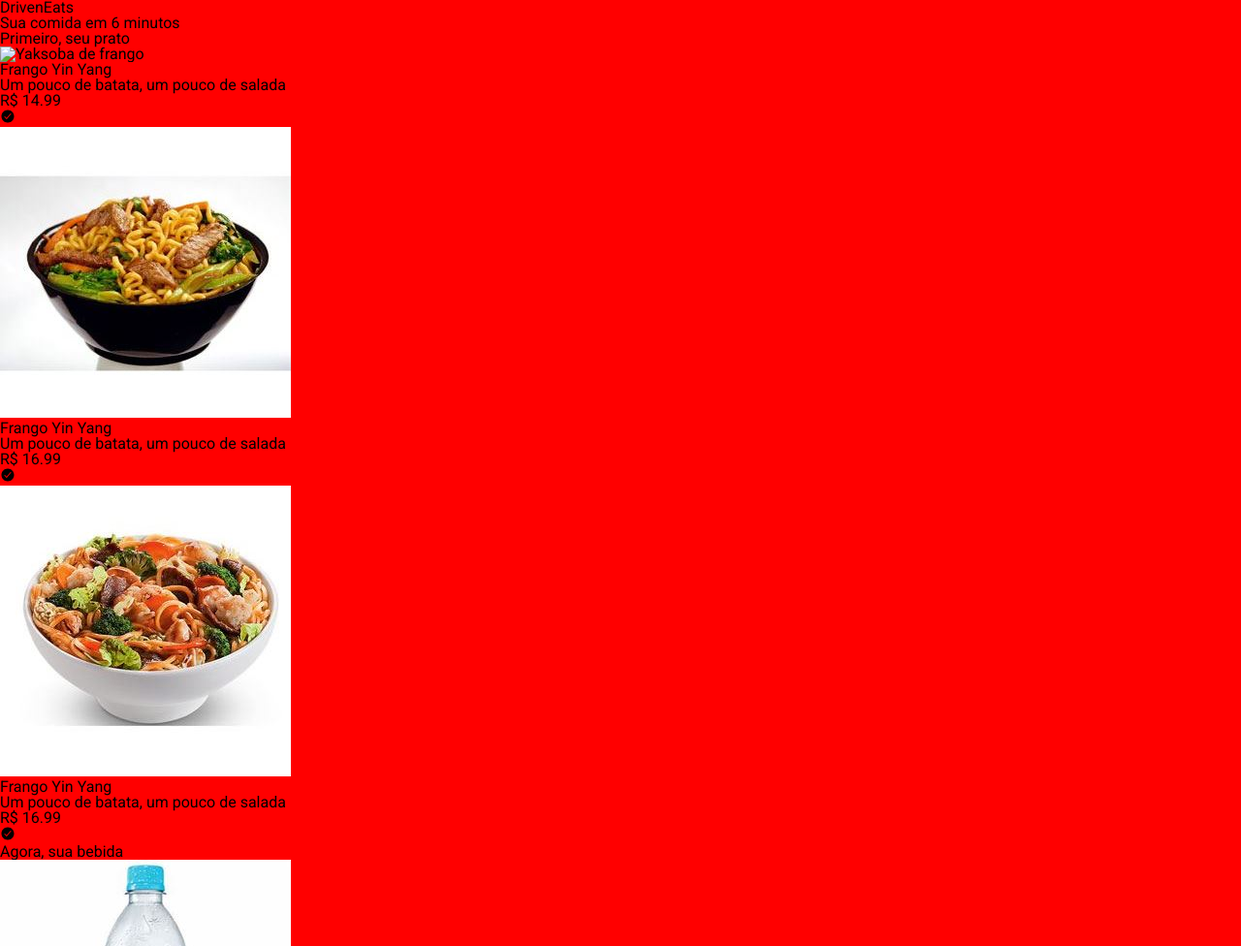
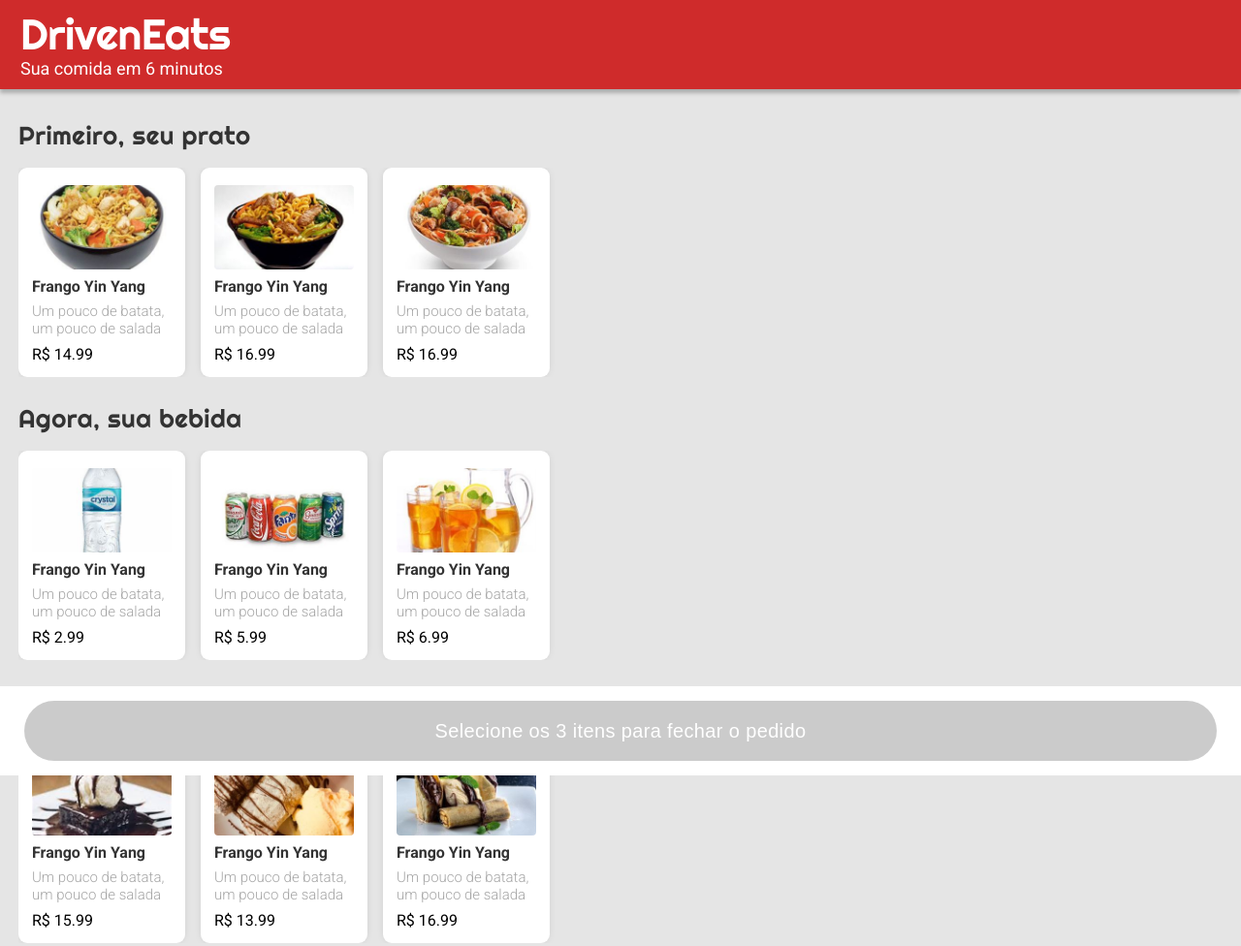
Before and after one commit to lgsfarias/projeto3-driveneats, a plain HTML site: page index.html in a window 1280 px wide. Shown: the top 976 px of the page at 97% size. Drawn offline with nearby package versions, Linux system fonts and the light colour scheme.

Commit message:
formatação css

```diff
--- a/css/style.css
+++ b/css/style.css
@@ -1,7 +1,143 @@
 @import url('https://fonts.googleapis.com/css2?family=Righteous&family=Roboto:ital,wght@0,100;0,300;0,400;0,500;0,700;0,900;1,100;1,300;1,400;1,500;1,700;1,900&display=swap');
 
 /* Geral */
+html {
+    font-size: 62.5%;
+}
 body {
     font-family: 'Roboto', sans-serif;
-    background-color: red;
+    background: #E5E5E5;
+    font-size: 1.6rem;
 }
+/* Header */
+header{
+    box-sizing: border-box;
+    z-index: 10;
+    position: fixed;
+    height: 92px;
+    left: 0;
+    right: 0;
+    top: 0;
+    background: #CF2B2B;
+    box-shadow: 0px 4px 4px rgba(0, 0, 0, 0.25);
+    color:white;
+    display: flex;
+    flex-direction: column;
+    justify-content: center;
+}
+header h1{
+    font-family: 'Righteous', cursive;
+    font-style: normal;
+    font-weight: normal;
+    font-size: 44px;
+    /* line-height: 55px; */
+    letter-spacing: -0.012em;
+    margin-left: 21px;
+    margin-bottom: 5px;
+}
+header p{
+    font-size: 	18px;
+    margin-left: 21px;
+}
+/* Main */
+main{
+    margin-left: 19px;
+    margin-top: 92px;
+    margin-bottom: calc(92px + 17px);
+    padding-top: 5px;
+}
+main article {
+    margin-top: 27px;
+    display: flex;
+    flex-direction: column;
+    align-items: flex-start;
+}
+main h2{
+    font-family: 'Righteous', cursive;
+    font-style: normal;
+    font-weight: normal;
+    font-size: 26px;
+    line-height: 32px;
+    letter-spacing: 0.018em;
+    color: #333333;
+}
+main article>.opcoes{
+    display: flex;
+    margin-top: 17px;
+    width: 100vw;
+    overflow-x: scroll;
+}
+main article>.opcoes>div {
+    border: 5px solid transparent;
+    padding: 13px 9px 9px 9px;
+    position: relative;
+    box-sizing: border-box;
+    display: flex;
+    flex-direction: column;
+    justify-content: space-between;
+    width: 172px;
+    height: 216px;
+    background: #FFFFFF;
+    box-shadow: 0px 0px 10px -4px rgba(0, 0, 0, 0.25);
+    border-radius: 9px;
+    margin-right: 16px;
+}
+main article>.opcoes>div:hover {
+    border: 5px solid #32B72F;
+}
+main article>.opcoes>div>img {
+    width: 144px;
+    height: 87px;
+    border-radius: 4px;
+    object-fit: cover;
+    object-position: center;
+}
+main article>.opcoes>div>ion-icon{
+    position: absolute;
+    bottom: 9px;
+    right: 6px;
+    font-size: 19px;
+    color: #32B72F;
+    display: none;
+}
+.nomePrato{
+    font-weight: bold;
+    font-size: 16px;
+    line-height: 19px;
+    color: #333333;
+}
+.descricaoPrato{
+    font-weight: 300;
+    font-size: 15px;
+    line-height: 18px;
+    color: #A6A6A6;
+}
+.preco{
+    font-size: 16px;
+    line-height: 19px;
+    color: #000000;
+}
+/* Footer */
+footer{
+    box-sizing: border-box;
+    padding: 15px 25px;
+    position: fixed;
+    height: 92px;
+    left: 0;
+    right: 0;
+    bottom: 0;
+    background: #FFFFFF;
+}
+footer button{
+    border: none;
+    width: 100%;
+    height: 100%;
+    background: #CBCBCB;
+    border-radius: 50px;
+    padding: 0 80px ;
+    font-size: 20px;
+    line-height: 23px;
+    text-align: center;
+    letter-spacing: 0.018em;
+    color: #FFFFFF;
+}
--- a/index.html
+++ b/index.html
@@ -14,10 +14,12 @@
         <h1>DrivenEats</h1>
         <p>Sua comida em 6 minutos</p>
     </header>
-    <div class="pratoPrincipal">
+        <main>
+        <article class="pratoPrincipal">
             <h2>Primeiro, seu prato</h2>
+            <div class="opcoes">
                 <div id="frango">
-            <img src="" alt="Yaksoba de frango">
+                    <img src="./images/frango.jpg" alt="Yaksoba de frango">
                     <p class="nomePrato">Frango Yin Yang</p>
                     <p class="descricaoPrato">Um pouco de batata, um pouco de salada</p>
                     <p class="preco">R$ 14.99</p>
@@ -38,8 +40,10 @@
                     <ion-icon name="checkmark-circle"></ion-icon>
                 </div>
             </div>
-    <div class="pratoPrincipal">
+        </article>
+        <article class="bebida">
             <h2>Agora, sua bebida</h2>
+            <div class="opcoes">
                 <div id="agua">
                     <img src="./images/agua.jpg" alt="Agua">
                     <p class="nomePrato">Frango Yin Yang</p>
@@ -62,8 +66,10 @@
                     <ion-icon name="checkmark-circle"></ion-icon>
                 </div>
             </div>
-    <div class="pratoPrincipal">
+        </article>
+        <article class="sobremesa">
             <h2>Por fim, sua sobremesa</h2>
+            <div class="opcoes">
                 <div id="brownie">
                     <img src="./images/brownie-sorvete.jpg" alt="Brownie com sorvete">
                     <p class="nomePrato">Frango Yin Yang</p>
@@ -86,6 +92,8 @@
                     <ion-icon name="checkmark-circle"></ion-icon>
                 </div>
             </div>
+        </article>
+    </main>
     <footer><button>Selecione os 3 itens para fechar o pedido</button></footer>
 
     <script type="text/javascript" src="script.js"></script>
```
Lines whose indentation alone changed are shown as unchanged.
